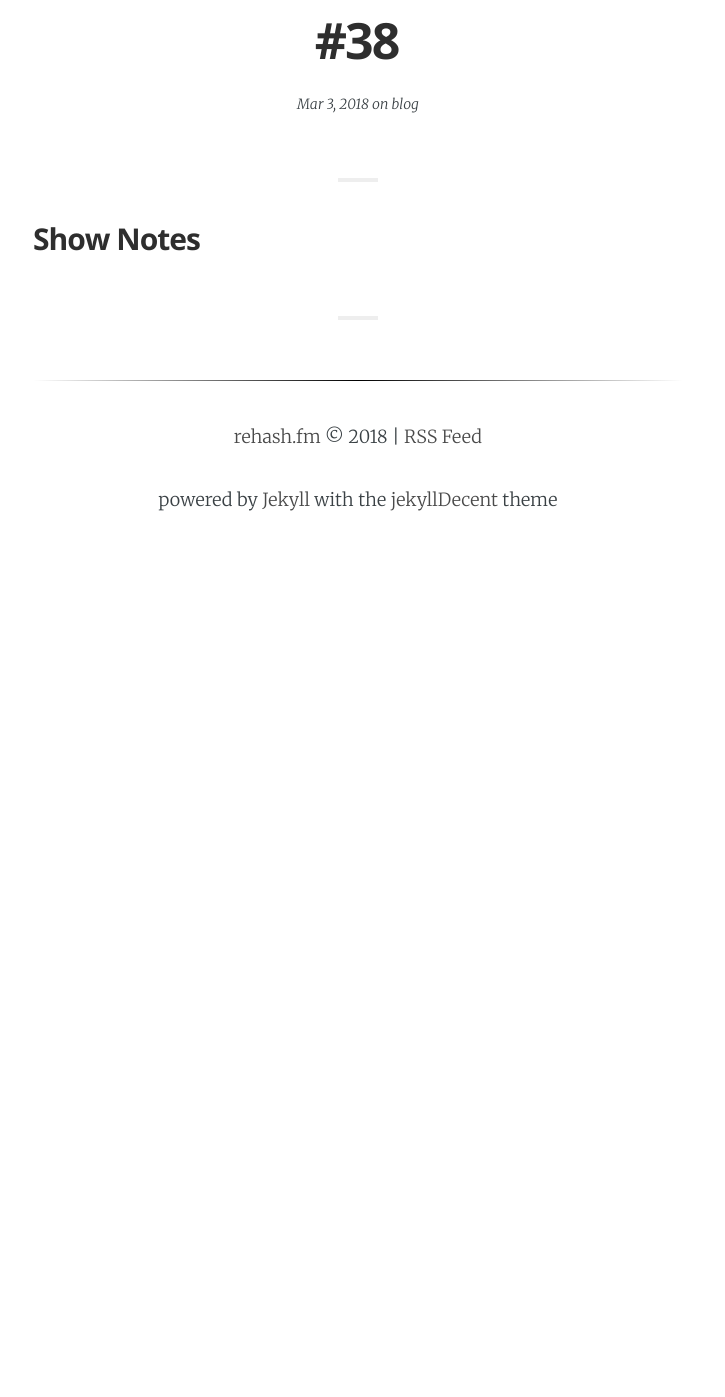
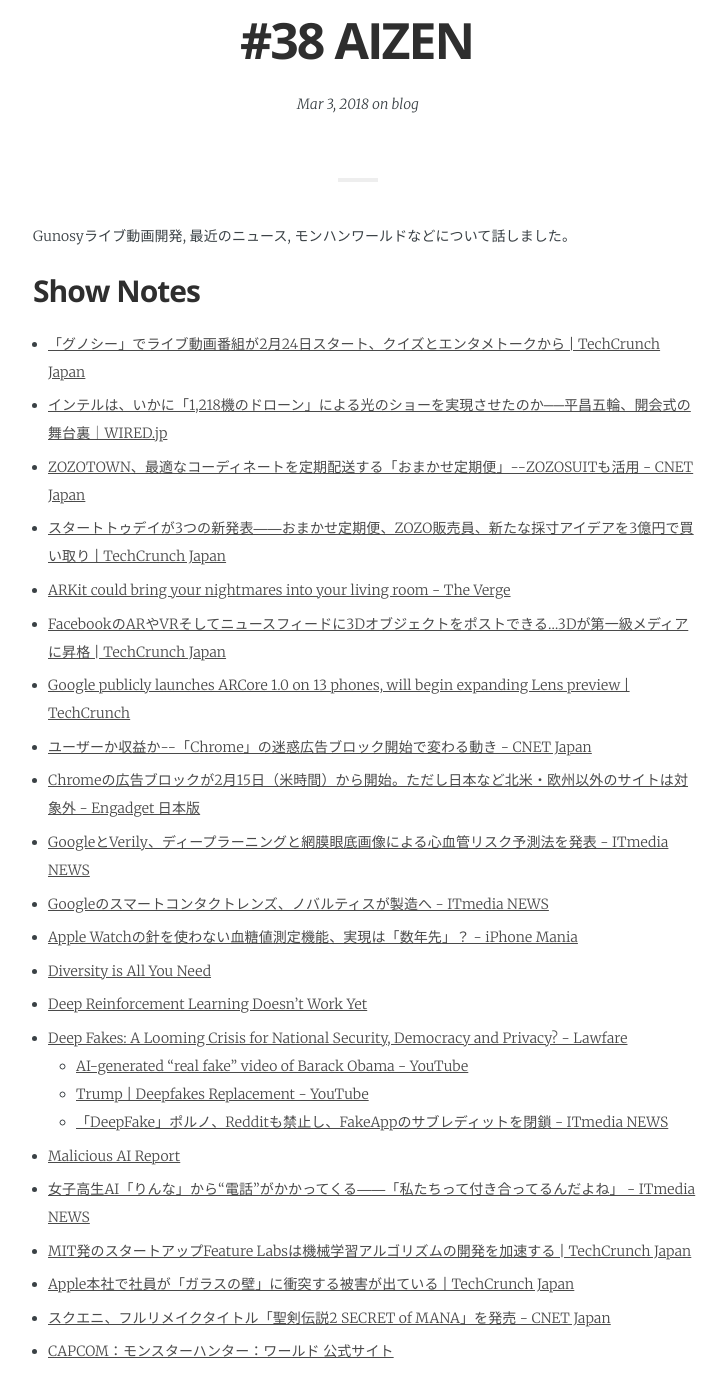
Before and after one commit to rehashfm/rehash.fm, a Jekyll site: the page built from _posts/2018-03-04-38.md, in a window 1280 px wide and 1400 px high, scrolled down 378 px. Shown: the top 1397 px of the window, without its empty margins (282-1007 px from the left). Built offline with Jekyll 4.4.1, drawn with Linux system fonts in a browser that asks for light colours; some web fonts are replaced; before the commit the page ends 900 px from its top, so only the background shows below that.

Commit message:
add links and the title

```diff
--- a/_posts/2018-03-04-38.md
+++ b/_posts/2018-03-04-38.md
@@ -1,11 +1,36 @@
 ---
 layout:            post
-title:             "#38"
+title:             "#38 AIZEN"
 date:              2018-03-04 07:00:00 +0900
 tags:              blog
 category:          Blog
 author:            smile-0yen,azihsoyn
-excerpt:
+excerpt:           Gunosyライブ動画開発, 最近のニュース, モンハンワールドなどについて話しました。
 ---
+Gunosyライブ動画開発, 最近のニュース, モンハンワールドなどについて話しました。
 
 ## Show Notes
+- [「グノシー」でライブ動画番組が2月24日スタート、クイズとエンタメトークから \| TechCrunch Japan](http://jp.techcrunch.com/2018/02/21/gunosy-live-video/){:target="_blank"}
+- [インテルは、いかに「1,218機のドローン」による光のショーを実現させたのか──平昌五輪、開会式の舞台裏｜WIRED\.jp](https://wired.jp/2018/02/11/olympics-opening-ceremony-drone/){:target="_blank"}
+- [ZOZOTOWN、最適なコーディネートを定期配送する「おまかせ定期便」\-\-ZOZOSUITも活用 \- CNET Japan](https://japan.cnet.com/article/35114781/){:target="_blank"}
+- [スタートトゥデイが3つの新発表――おまかせ定期便、ZOZO販売員、新たな採寸アイデアを3億円で買い取り \| TechCrunch Japan](http://aka-cdn-ns.adtechus.com/images/206/Ad0St1Sz2466Sq0V1Id26267854.gif){:target="_blank"}
+- [ARKit could bring your nightmares into your living room \- The Verge](https://www.theverge.com/tldr/2018/2/22/17041980/arkit-the-ring-augmented-reality){:target="_blank"}
+- [FacebookのARやVRそしてニュースフィードに3Dオブジェクトをポストできる…3Dが第一級メディアに昇格 \| TechCrunch Japan](http://jp.techcrunch.com/2018/02/22/2018-02-20-facebook-3d-posts/){:target="_blank"}
+- [Google publicly launches ARCore 1\.0 on 13 phones, will begin expanding Lens preview \| TechCrunch](https://techcrunch.com/2018/02/23/google-publicly-launches-arcore-1-0-on-13-phones-will-begin-expanding-lens-availability/){:target="_blank"}
+- [ユーザーか収益か\-\-「Chrome」の迷惑広告ブロック開始で変わる動き \- CNET Japan](https://japan.cnet.com/article/35114834/){:target="_blank"}
+- [Chromeの広告ブロックが2月15日（米時間）から開始。ただし日本など北米・欧州以外のサイトは対象外 \- Engadget 日本版](http://japanese.engadget.com/2018/02/14/chrome-2-15/){:target="_blank"}
+- [GoogleとVerily、ディープラーニングと網膜眼底画像による心血管リスク予測法を発表 \- ITmedia NEWS](http://www.itmedia.co.jp/news/articles/1802/20/news051.html){:target="_blank"}
+- [Googleのスマートコンタクトレンズ、ノバルティスが製造へ \- ITmedia NEWS](http://www.itmedia.co.jp/news/articles/1407/16/news042.html){:target="_blank"}
+- [Apple Watchの針を使わない血糖値測定機能、実現は「数年先」？ \- iPhone Mania](https://iphone-mania.jp/news-198561/){:target="_blank"}
+- [Diversity is All You Need](https://sites.google.com/view/diayn){:target="_blank"}
+- [Deep Reinforcement Learning Doesn't Work Yet](https://www.alexirpan.com/2018/02/14/rl-hard.html){:target="_blank"}
+- [Deep Fakes: A Looming Crisis for National Security, Democracy and Privacy? \- Lawfare](https://www.lawfareblog.com/deep-fakes-looming-crisis-national-security-democracy-and-privacy){:target="_blank"}
+  - [AI\-generated "real fake" video of Barack Obama \- YouTube](https://www.youtube.com/watch?v=dkoi7sZvWiU){:target="_blank"}
+  - [Trump \| Deepfakes Replacement \- YouTube](https://www.youtube.com/watch?v=hoc2RISoLWU){:target="_blank"}
+  - [「DeepFake」ポルノ、Redditも禁止し、FakeAppのサブレディットを閉鎖 \- ITmedia NEWS](http://www.itmedia.co.jp/news/articles/1802/08/news083.html){:target="_blank"}
+- [Malicious AI Report](https://maliciousaireport.com/){:target="_blank"}
+- [女子高生AI「りんな」から“電話”がかかってくる――「私たちって付き合ってるんだよね」 \- ITmedia NEWS](http://www.itmedia.co.jp/news/articles/1802/13/news114.html){:target="_blank"}
+- [MIT発のスタートアップFeature Labsは機械学習アルゴリズムの開発を加速する \| TechCrunch Japan](http://jp.techcrunch.com/2018/02/23/2018-02-22-feature-labs-launches-out-of-mit-to-speed-up-building-machine-learning-algorithms/){:target="_blank"}
+- [Apple本社で社員が「ガラスの壁」に衝突する被害が出ている \| TechCrunch Japan](http://jp.techcrunch.com/2018/02/17/2018-02-16-apple-employees-are-reportedly-walking-into-walls-at-the-companys-fancy-new-glass-office/){:target="_blank"}
+- [スクエニ、フルリメイクタイトル「聖剣伝説2 SECRET of MANA」を発売 \- CNET Japan](https://japan.cnet.com/article/35114801/){:target="_blank"}
+- [CAPCOM：モンスターハンター：ワールド 公式サイト](http://www.capcom.co.jp/monsterhunter/world/){:target="_blank"}
```
